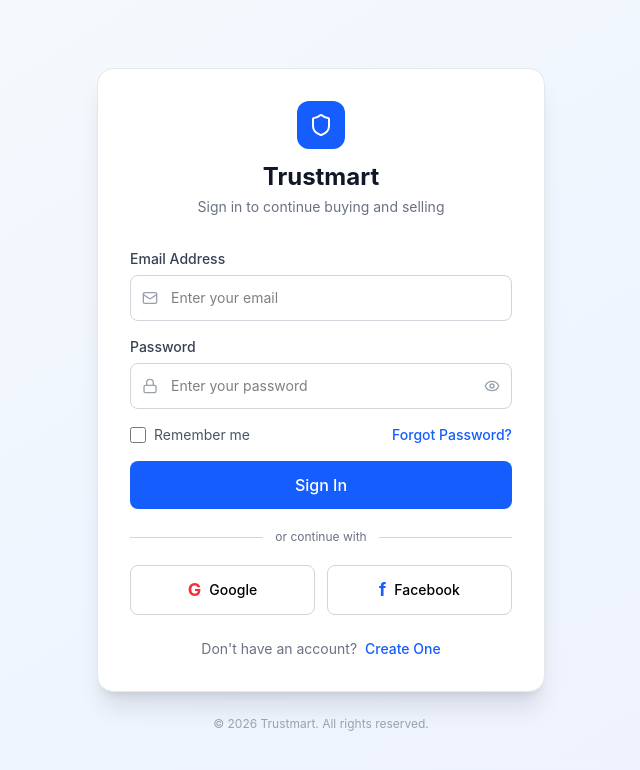
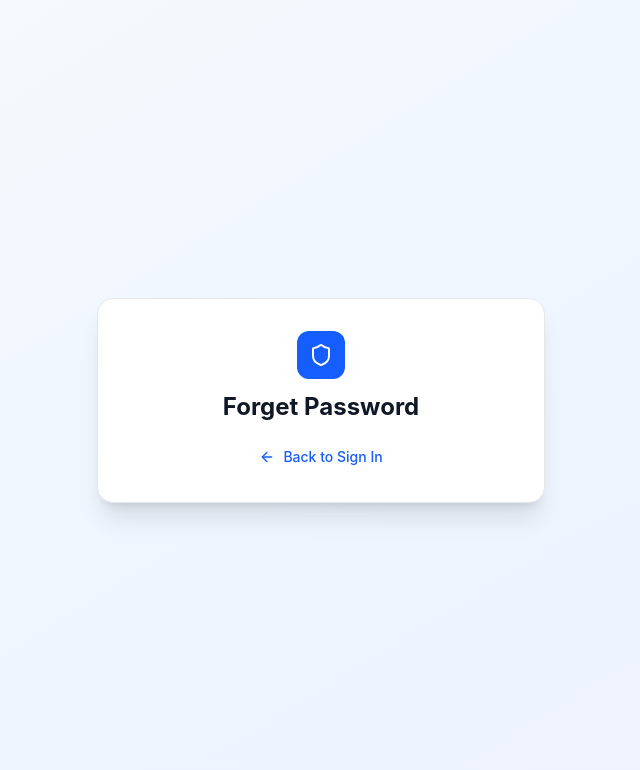
Before and after one commit to acharyadikshanta/trustmart-, a React (Vite) app in the folder trustmart-frontend/: page /forgot-password in a window 1280 px wide. Before the commit this address led to /login. Shown: the top 770 px of the page, without its empty margins (319-959 px from the left). Built offline with nearby package versions, Linux system fonts and the light colour scheme.

Commit message:
add basic forgot password page structure

```diff
--- a/trustmart-frontend/src/App.jsx
+++ b/trustmart-frontend/src/App.jsx
@@ -1,16 +1,27 @@
 import { Navigate, Route, Routes } from "react-router-dom";
 import AdminRoutes from "./routes/AdminRoutes";
 import LoginPage from "./pages/LoginPage";
+import ForgetPasswordPage from "./pages/ForgetPasswordPage";
 
 const App = () => {
-  // Authentication status - pachi true/false garda hunxa
   const isAuthenticated = false;
 
   return (
     <Routes>
+      {/* Public Routes */}
       <Route path="/login" element={<LoginPage />} />
+      <Route path="/forgot-password" element={<ForgetPasswordPage />} />
+
+      {/* Home Route - Only one "/" route */}
       <Route path="/" element={<Navigate to="/login" replace />} />
-      <Route path="/admin/*" element={isAuthenticated ? <AdminRoutes /> : <Navigate to="/login" replace />}   />
+
+      {/* Admin Routes */}
+      <Route
+        path="/admin/*"
+        element={isAuthenticated ? <AdminRoutes /> : <Navigate to="/login" replace />}
+      />
+
+      {/* Catch all - Must be LAST */}
       <Route path="*" element={<Navigate to="/login" replace />} />
     </Routes>
   );
--- /dev/null
+++ b/trustmart-frontend/src/pages/ForgetPasswordPage.jsx
@@ -0,0 +1,24 @@
+import { useState } from "react";
+import { Link } from "react-router-dom";
+import { Shield, Mail, ArrowLeft } from "lucide-react";
+
+export default function ForgetPasswordPage() {
+  return (
+    <div className="min-h-screen bg-gradient-to-br from-slate-50 via-blue-50 to-indigo-50 flex items-center justify-center p-4">
+      <div className="w-full max-w-md bg-white rounded-2xl border border-gray-200 shadow-xl p-8">
+        <div className="flex flex-col items-center mb-6">
+          <div className="w-12 h-12 rounded-xl bg-blue-600 flex items-center justify-center mb-3">
+            <Shield className="w-6 h-6 text-white" />
+          </div>
+          <h1 className="text-2xl font-bold text-gray-900">Forget Password</h1>
+        </div>
+        <p className="text-center text-sm text-gray-500 mt-6">
+          <Link to="/login" className="inline-flex items-center gap-2 text-blue-600 hover:underline font-medium">
+            <ArrowLeft className="w-4 h-4" />
+            Back to Sign In
+          </Link>
+        </p>
+      </div>
+    </div>
+  );
+}
--- a/trustmart-frontend/src/pages/LoginPage.jsx
+++ b/trustmart-frontend/src/pages/LoginPage.jsx
@@ -376,8 +376,6 @@ export default function LoginPage() {
         </div>
 
       </div>
-      {/* End of Wrapper */}
     </div>
-    // End of Main Container
   );
 }
```
